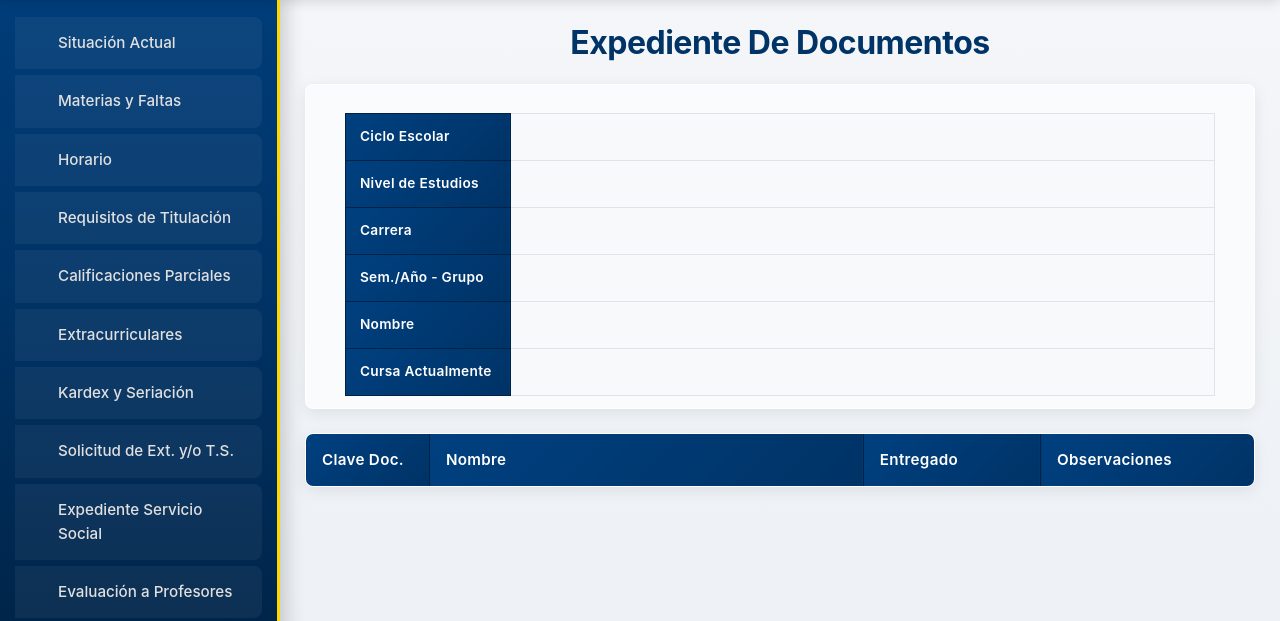
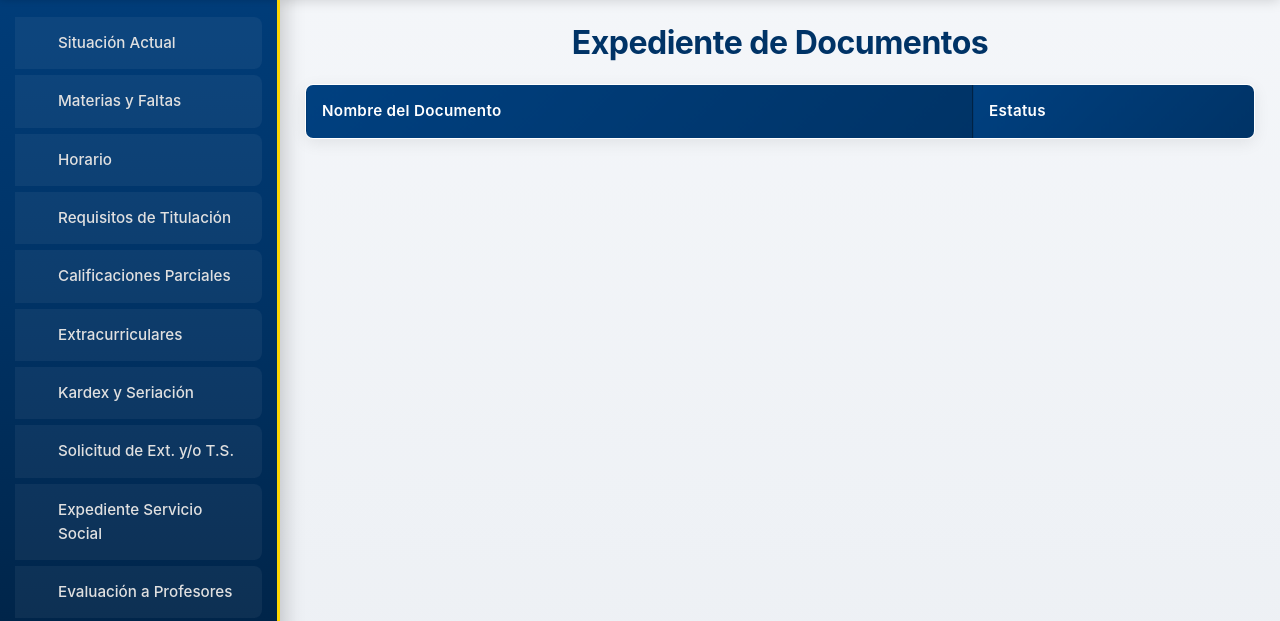
Before and after one commit to IcedDino/esiima_front, a website built with Vite: page pages/exp-de-documentos.html in a window 1280 px wide. Shown: the part 113-734 px from the top of the page. Built offline with nearby package versions, Linux system fonts and the light colour scheme; no server answers; sample sign-in values are in the browser's storage.

Commit message:
Fixed exp

```diff
--- a/pages/exp-de-documentos.html
+++ b/pages/exp-de-documentos.html
@@ -3,7 +3,7 @@
 <head>
     <meta charset="UTF-8">
     <meta name="viewport" content="width=device-width, initial-scale=1.0">
-    <title>Exp. De Documentos</title>
+    <title>Expediente de Documentos</title>
     <link rel="stylesheet" href="https://stackpath.bootstrapcdn.com/bootstrap/4.5.2/css/bootstrap.min.css" integrity="sha384-JcKb8q3iqJ61gNV9KGb8thSsNjpSL0n8PARn9HuZOnIxN0hoP+VmmDGMN5t9UJ0Z" crossorigin="anonymous">
     <link rel="stylesheet" type="text/css" href="/css/main_md.css">
     <link rel="stylesheet" type="text/css" href="/css/uaa_md.css">
@@ -15,49 +15,13 @@
 <div id="navigation-container"></div>
 
 <center>
-  <span class="Titulo">Expediente De Documentos</span>
-
-<table width="98%" border="1" cellspacing="0" cellpadding="0">
-  <tbody><tr>
-    <td>
-      <table width="100%" border="1" align="center" cellspacing="0" cellpadding="0">
-        <tbody><tr>
-          <td class="EtiquetaEnc" width="19%">Ciclo Escolar</td>
-          <td class="Dencabezado" id="ciclo-escolar"></td>
-        </tr>
-        <tr>
-          <td class="EtiquetaEnc" width="19%">Nivel de Estudios</td>
-          <td class="Dencabezado" id="nivel-estudios"></td>
-        </tr>
-        <tr>
-          <td class="EtiquetaEnc" width="19%"> Carrera</td>
-          <td class="Dencabezado" id="carrera"></td>
-        </tr>
-        <tr>
-          <td class="EtiquetaEnc" width="19%">Sem./Año - Grupo</td>
-          <td class="Dencabezado" id="semestre-grupo"></td>
-        </tr>
-        <tr>
-          <td class="EtiquetaEnc" width="19%">Nombre</td>
-          <td class="Dencabezado" id="nombre-alumno"></td>
-        </tr>
-        <tr>
-          <td class="EtiquetaEnc" width="19%">Cursa Actualmente</td>
-          <td class="Dencabezado" id="cursa-actualmente"></td>
-        </tr>
-
-      </tbody></table>
-    </td>
-  </tr>
-</tbody></table>
+  <span class="Titulo">Expediente de Documentos</span>
 
   <table width="98%" border="1" align="center" cellspacing="0">
     <thead>
         <tr>
-            <th width="8%" class="EtiquetaEnc">Clave Doc.</th>
-            <th width="28%" class="EtiquetaEnc">Nombre</th>
-            <th width="11%" class="EtiquetaEnc">Entregado</th>
-            <th width="11%" class="EtiquetaEnc">Observaciones</th>
+            <th class="EtiquetaEnc">Nombre del Documento</th>
+            <th class="EtiquetaEnc">Estatus</th>
         </tr>
     </thead>
     <tbody id="documentos-table-body">
--- a/src/exp-de-documentos.js
+++ b/src/exp-de-documentos.js
@@ -6,31 +6,6 @@ document.addEventListener('DOMContentLoaded', async function() {
         alert('No estás autenticado.');
         window.location.href = '/index.html';
         return;
-    }
-
-    // Fetch student info
-    try {
-        const response = await fetch(`${backendUrl}/users/me`, {
-            method: 'GET',
-            headers: {
-                'Content-Type': 'application/json',
-                'Authorization': `Bearer ${token}`
-            }
-        });
-
-        if (response.ok) {
-            const user = await response.json();
-            document.getElementById('ciclo-escolar').textContent = user.ciclo_escolar || 'N/A';
-            document.getElementById('nivel-estudios').textContent = user.nivel_estudios || 'N/A';
-            document.getElementById('carrera').textContent = user.carrera || 'N/A';
-            document.getElementById('semestre-grupo').textContent = user.semestre_grupo || 'N/A';
-            document.getElementById('nombre-alumno').textContent = user.nombre || 'N/A';
-            document.getElementById('cursa-actualmente').textContent = user.cursa_actualmente || 'N/A';
-        } else {
-            console.error('Error al cargar la información del alumno.');
-        }
-    } catch (error) {
-        console.error('Error al cargar la información del alumno:', error);
     }
 
     // Fetch documents
@@ -50,16 +25,14 @@ document.addEventListener('DOMContentLoaded', async function() {
             if (data.length === 0) {
                 const row = tableBody.insertRow();
                 const cell = row.insertCell();
-                cell.colSpan = 4;
+                cell.colSpan = 2; // Adjusted colSpan for 2 columns
                 cell.textContent = 'No hay documentos para mostrar.';
                 cell.style.textAlign = 'center';
             } else {
                 data.forEach(doc => {
                     const row = tableBody.insertRow();
-                    row.insertCell().textContent = doc.clave_doc;
                     row.insertCell().textContent = doc.nombre;
                     row.insertCell().textContent = doc.entregado ? 'SI' : 'NO';
-                    row.insertCell().textContent = doc.observaciones || '--';
                 });
             }
         } else {
```
